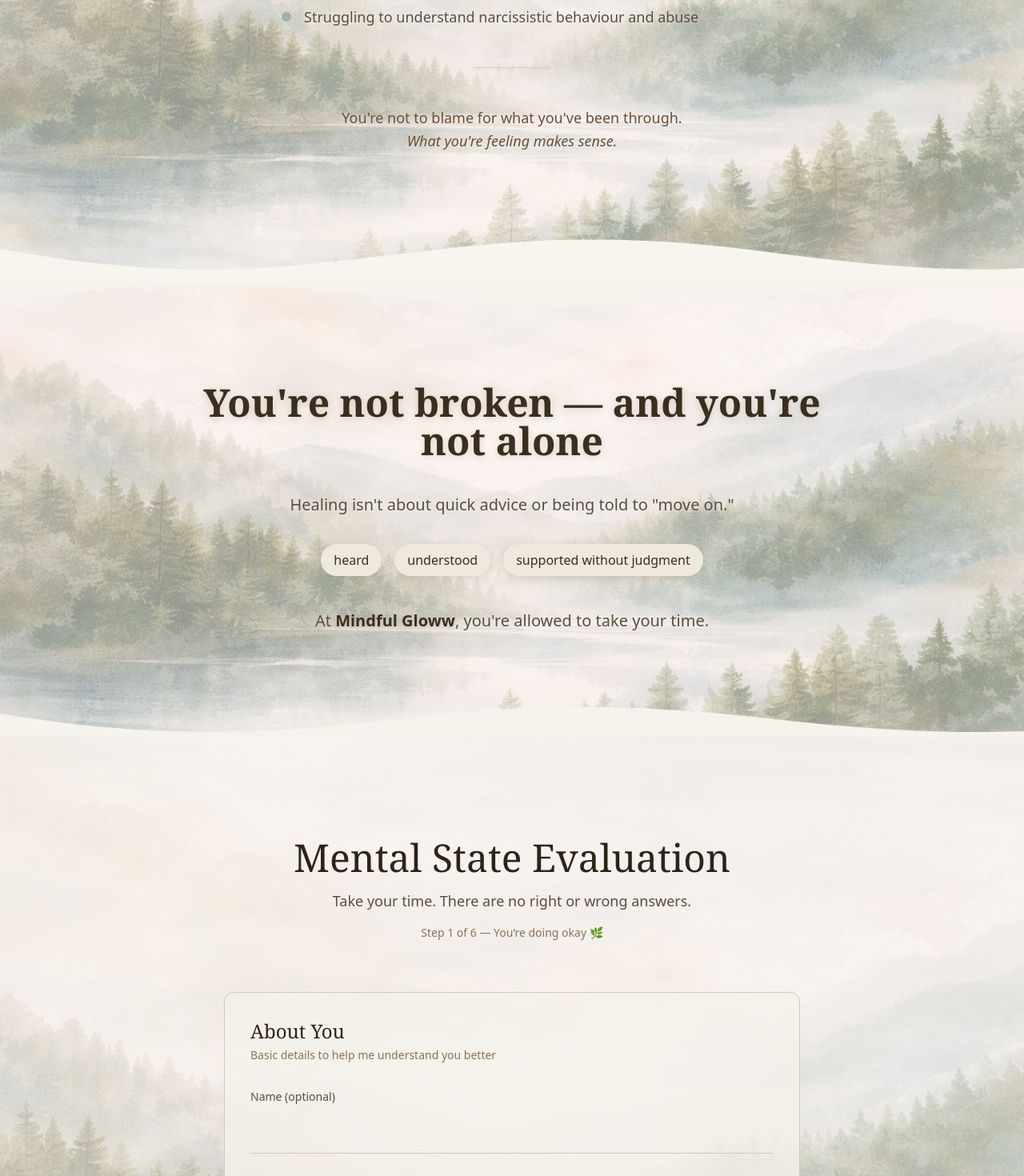
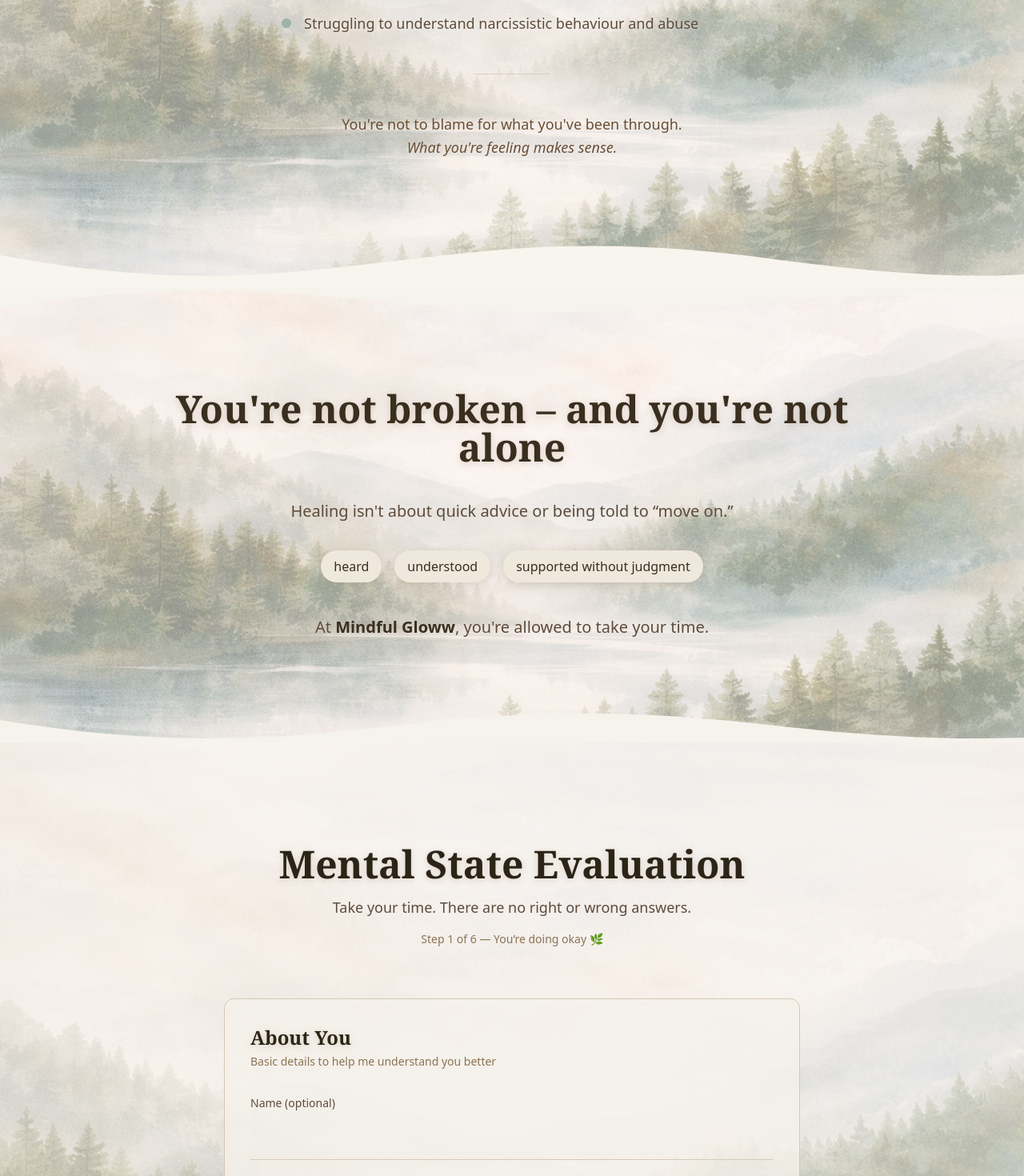
Before and after one commit to AnklyticX-Dev/mindful-gloww, a Next.js app: page / in a window 1280 px wide. Shown: the part 1140-2610 px from the top of the page at 80% size. Built offline with nearby package versions, Linux system fonts and the light colour scheme.

Commit message:
Followed  Simentic heirachy

```diff
--- a/app/components/home/Empathy.tsx
+++ b/app/components/home/Empathy.tsx
@@ -10,24 +10,18 @@ export default function Empathy() {
       id="empathy"
       className="relative w-full overflow-hidden"
       aria-labelledby="empathy-heading"
-      role="region"
-      aria-label="Empathy and support section"
     >
-      {/* ================= TOP WAVE (FIXED – NO SLAB) ================= */}
+      {/* ================= TOP WAVE ================= */}
       <div
         className="absolute top-0 left-0 w-full z-20 pointer-events-none"
         aria-hidden="true"
-        role="presentation"
       >
         <svg
           viewBox="0 0 1440 80"
           preserveAspectRatio="none"
           className="w-full h-[80px]"
-          aria-hidden="true"
           focusable="false"
-          role="presentation"
         >
-          <title id="top-wave-title">Decorative top wave</title>
           <path
             fill="#F6F2EC"
             d="
@@ -42,38 +36,30 @@ export default function Empathy() {
         </svg>
       </div>
 
-      {/* ================= BACKGROUND IMAGE ================= */}
-      <div
-        className="absolute inset-0 z-0"
-        aria-hidden="true"
-        role="presentation"
-      >
+      {/* ================= BACKGROUND ================= */}
+      <div className="absolute inset-0 z-0" aria-hidden="true">
         <Image
           src="/bg.jpeg"
-          alt="Gentle textured background with soft patterns"
+          alt=""
           fill
           priority
           className="object-cover object-center"
-          aria-hidden="true"
           sizes="100vw"
         />
-
-        {/* Soft contrast overlay (no color change) */}
         <div
           className="absolute inset-0 bg-[#F6F2EC]/70 md:bg-[#F6F2EC]/45"
           aria-hidden="true"
-          role="presentation"
         />
       </div>
 
-      {/* ================= MAIN CONTENT ================= */}
+      {/* ================= CONTENT ================= */}
       <div className="relative z-10 max-w-4xl mx-auto px-6 pt-32 pb-32 text-center">
-        {/* ================= HEADING WITH EMPATHY GLOW ================= */}
-        <h2
+        {/* ================= HEADING (H3 – SAME VISUAL SIZE) ================= */}
+    <h3
   id="empathy-heading"
   className="
     font-serif
-            text-3xl sm:text-4xl md:text-5xl
+    text-6xl sm:text-5xl
     text-[#3A2E1F]
     mb-10
     font-semibold
@@ -84,36 +70,20 @@ export default function Empathy() {
       0_0_44px_rgba(139,115,85,0.12)
     ]
   "
-          tabIndex={0}
-          aria-label="Message: You're not broken — and you're not alone"
 >
-          You're not broken — and you're not alone
-        </h2>
+  You're not broken – and you're not alone
+</h3>
+
 
         {/* ================= SUPPORTING TEXT ================= */}
-        <p
-          className="
-            text-lg sm:text-xl
-            text-[#5D4C3B]
-            leading-relaxed
-            mb-8
-            max-w-3xl
-            mx-auto
-            drop-shadow-[0_1px_3px_rgba(255,255,255,0.6)]
-          "
-          tabIndex={0}
-        >
-          Healing isn't about quick advice or being told to "move on."
+        <p className="text-lg sm:text-xl text-[#5D4C3B] leading-relaxed mb-8 max-w-3xl mx-auto">
+          Healing isn't about quick advice or being told to “move on.”
         </p>
 
-        {/* ================= EMPATHY WORD PILLS ================= */}
-        <div
-          className="flex flex-wrap justify-center gap-3 sm:gap-4 mb-10"
-          role="list"
-          aria-label="Ways you will feel in our care"
-        >
-          {wordItems.map((word, index) => (
-            <span
+        {/* ================= EMPATHY LIST ================= */}
+        <ul className="flex flex-wrap justify-center gap-3 sm:gap-4 mb-10">
+          {wordItems.map((word) => (
+            <li
               key={word}
               className="
                 px-4 py-2
@@ -124,78 +94,36 @@ export default function Empathy() {
                 text-sm sm:text-base
                 drop-shadow-[0_2px_6px_rgba(139,115,85,0.25)]
               "
-              role="listitem"
-              tabIndex={0}
-              aria-label={`You will feel ${word}`}
-              onKeyDown={(e) => {
-                // Allow keyboard navigation through items
-                if (e.key === 'Enter' || e.key === ' ') {
-                  e.preventDefault();
-                  // Optionally add focus management for keyboard users
-                  const nextIndex = index < wordItems.length - 1 ? index + 1 : 0;
-                  (document.querySelectorAll('[role="listitem"]')[nextIndex] as HTMLElement)?.focus();
-                }
-              }}
             >
               {word}
-            </span>
+            </li>
           ))}
-        </div>
+        </ul>
 
         {/* ================= BRAND LINE ================= */}
-        <p
-          className="
-            text-lg sm:text-xl
-            text-[#5D4C3B]
-            leading-relaxed
-            max-w-3xl
-            mx-auto
-            drop-shadow-[0_1px_3px_rgba(255,255,255,0.5)]
-          "
-          tabIndex={0}
-        >
-          At{" "}
-          <span
-            className="
-              font-semibold
-              text-[#3A2E1F]
-              drop-shadow-[0_1px_2px_rgba(139,115,85,0.25)]
-              [text-shadow:0_0_8px_rgba(139,115,85,0.2)]
-            "
-            aria-label="Brand name: Mindful Gloww"
-          >
-            Mindful Gloww
-          </span>
+        <p className="text-lg sm:text-xl text-[#5D4C3B] leading-relaxed max-w-3xl mx-auto">
+          At <span className="font-semibold text-[#3A2E1F]">Mindful Gloww</span>
           , you're allowed to take your time.
         </p>
 
-        {/* ================= HIDEN CONTEXT FOR SCREEN READERS ================= */}
+        {/* ================= SCREEN READER CONTEXT ================= */}
         <div className="sr-only" aria-live="polite">
-          <p>
-            This section emphasizes that healing is a personal journey where you will be heard,
-            understood, and supported without judgment.
-          </p>
-          <p>
-            At Mindful Gloww, we believe in compassionate support at your own pace.
-          </p>
+          This section reassures visitors that healing happens through empathy,
+          patience, and non-judgmental support.
         </div>
       </div>
 
-      {/* ================= BOTTOM WAVE (MATCHED) ================= */}
+      {/* ================= BOTTOM WAVE ================= */}
       <div
         className="absolute bottom-0 left-0 w-full z-20 pointer-events-none"
         aria-hidden="true"
-        role="presentation"
       >
         <svg
           viewBox="0 0 1440 80"
           preserveAspectRatio="none"
           className="w-full h-[80px]"
-          aria-hidden="true"
           focusable="false"
-          role="presentation"
         >
-          <title id="bottom-wave-title">Decorative bottom wave</title>
           <path
             fill="#F6F2EC"
             d="
--- a/app/components/home/Hero.tsx
+++ b/app/components/home/Hero.tsx
@@ -9,26 +9,26 @@ export default function Hero() {
       className="relative w-full min-h-screen overflow-hidden"
       aria-labelledby="hero-heading"
       role="banner"
-      aria-label="Hero section: Find clarity and feel safe again"
     >
       {/* ================= BACKGROUND IMAGE ================= */}
       <div
         className="absolute inset-0 z-0"
         aria-hidden="true"
-        role="presentation"
       >
         <Image
           src="/bg.png"
-          alt="Soft textured background with gentle patterns for Mindful Gloww"
+          alt=""
           fill
           priority
           className="object-cover object-left"
-          aria-hidden="true"
           sizes="100vw"
         />
 
-        {/* Soft contrast wash (same palette, improves text clarity) */}
-
+        {/* MOBILE ONLY contrast overlay */}
+        <div
+          className="absolute inset-0 bg-[#F8F7F5]/65 md:hidden"
+          aria-hidden="true"
+        />
       </div>
 
       {/* ================= HERO CONTENT ================= */}
@@ -46,9 +46,8 @@ export default function Hero() {
           lg:translate-y-[14vh]
           lg:pl-[10%]
         "
-        role="main"
       >
-        {/* ================= MAIN HEADLINE ================= */}
+        {/* ================= MAIN HEADING (ONLY H1) ================= */}
         <motion.h1
           id="hero-heading"
           initial={{ opacity: 0, y: 18 }}
@@ -69,13 +68,11 @@ export default function Hero() {
               0_0_56px_rgba(179,106,76,0.14)
             ]
           "
-          tabIndex={0}
-          aria-label="Main message: Find clarity. Feel safe again."
         >
           Find clarity. Feel safe again.
         </motion.h1>
 
-        {/* ================= SUB HEADLINE ================= */}
+        {/* ================= SUB HEADING ================= */}
         <motion.p
           initial={{ opacity: 0, y: 10 }}
           animate={{ opacity: 1, y: 0 }}
@@ -87,13 +84,7 @@ export default function Hero() {
             mb-6
             max-w-[520px]
             drop-shadow-[0_1px_3px_rgba(179,106,76,0.25)]
-            [text-shadow:
-              0_0_10px_rgba(179,106,76,0.22),
-              0_0_20px_rgba(179,106,76,0.14)
-            ]
           "
-          tabIndex={0}
-          aria-label="Invitation: Come back to yourself."
         >
           Come back to yourself.
         </motion.p>
@@ -109,17 +100,14 @@ export default function Hero() {
             max-w-[640px]
             mb-10
             leading-relaxed
-            drop-shadow-[0_1px_3px_rgba(255,255,255,0.6)]
           "
-          tabIndex={0}
         >
           If you're feeling emotionally drained, confused, or stuck,
-          <span className="sr-only">Mindful Gloww</span>
-          <span aria-hidden="true"> Mindful Gloww </span>
+          <span className="sr-only"> Mindful Gloww </span>
           is here to guide you towards healing.
         </motion.p>
 
-        {/* ================= CTA BUTTON ================= */}
+        {/* ================= CTA ================= */}
         <motion.div
           initial={{ opacity: 0 }}
           animate={{ opacity: 1 }}
@@ -139,53 +127,35 @@ export default function Hero() {
               shadow-lg
               hover:bg-[#9E5C41]
               transition
-              drop-shadow-[0_6px_18px_rgba(179,106,76,0.45)]
-              hover:drop-shadow-[0_10px_30px_rgba(179,106,76,0.55)]
-              focus:outline-none focus:ring-2 focus:ring-[#B36A4C] focus:ring-offset-4
+              focus:outline-none
+              focus:ring-2
+              focus:ring-[#B36A4C]
+              focus:ring-offset-4
               focus:ring-offset-[#F8F7F5]
             "
-            aria-label="Book a Confidential Consultation. Opens contact section on same page."
-            role="button"
-            tabIndex={0}
-            onKeyDown={(e) => {
-              if (e.key === 'Enter' || e.key === ' ') {
-                e.preventDefault();
-                document.getElementById('contact')?.scrollIntoView({ behavior: 'smooth' });
-              }
-            }}
           >
             Book a Confidential Consultation
           </motion.a>
-          <div className="sr-only" aria-live="polite">
-            Press Enter or Space to navigate to the contact section.
-          </div>
         </motion.div>
 
-        {/* ================= HIDDEN CONTEXT FOR SCREEN READERS ================= */}
+        {/* ================= SCREEN READER CONTEXT ================= */}
         <div className="sr-only" aria-live="polite">
-          <p>
-            Welcome to Mindful Gloww. This is a safe space for healing from emotional exhaustion,
-            confusion, and trauma. We provide compassionate guidance to help you find clarity
-            and feel safe again.
-          </p>
+          Welcome to Mindful Gloww. This is a safe space for emotional healing,
+          clarity, and trauma-informed support.
         </div>
       </div>
 
-      {/* ================= BOTTOM WAVE (CONSISTENT SYSTEM) ================= */}
+      {/* ================= DECORATIVE WAVE ================= */}
       <div
         className="absolute bottom-0 left-0 w-full z-20 pointer-events-none"
         aria-hidden="true"
-        role="presentation"
       >
         <svg
           viewBox="0 0 1440 80"
           preserveAspectRatio="none"
           className="w-full h-[80px]"
-          aria-hidden="true"
           focusable="false"
-          role="presentation"
         >
-          <title id="bottom-wave-title">Decorative bottom wave transition</title>
           <path
             fill="#F8F7F5"
             d="
@@ -200,7 +170,7 @@ export default function Hero() {
         </svg>
       </div>
 
-      {/* ================= SKIP TO MAIN CONTENT LINK (FOR KEYBOARD USERS) ================= */}
+      {/* ================= SKIP LINK ================= */}
       <a
         href="#main-content"
         className="
@@ -212,7 +182,6 @@ export default function Hero() {
           px-4 py-2
           rounded
           z-50
-          focus:outline-none focus:ring-2 focus:ring-[#B36A4C] focus:ring-offset-2
         "
       >
         Skip to main content
--- a/app/components/home/Problem.tsx
+++ b/app/components/home/Problem.tsx
@@ -9,20 +9,17 @@ export default function Problem() {
       id: 1,
       text: "Questioning your reality after a toxic relationship",
       color: "#9FB3A6",
-      ariaLabel: "Feeling: Questioning your reality after a toxic relationship"
     },
     {
       id: 2,
       text: "Emotionally exhausted and anxious",
       color: "#A7B7AD",
-      ariaLabel: "Feeling: Emotionally exhausted and anxious"
     },
     {
       id: 3,
       text: "Struggling to understand narcissistic behaviour and abuse",
       color: "#9FB3A6",
-      ariaLabel: "Feeling: Struggling to understand narcissistic behaviour and abuse"
-    }
+    },
   ];
 
   return (
@@ -30,41 +27,35 @@ export default function Problem() {
       id="problem"
       className="relative w-full overflow-hidden"
       aria-labelledby="problem-heading"
-      role="region"
-      aria-label="Common feelings and experiences section"
     >
       {/* ================= BACKGROUND IMAGE ================= */}
       <div
         className="absolute inset-0 z-0"
         aria-hidden="true"
-        role="presentation"
       >
         <Image
           src="/bg.jpeg"
-          alt="Soft watercolor background with gentle textures"
+          alt=""
           fill
           priority
           className="object-cover object-center"
-          aria-hidden="true"
           sizes="100vw"
         />
 
-        {/* Soft contrast wash (same palette, improves readability) */}
         <div
           className="absolute inset-0 bg-[#F8F4EE]/65 md:bg-[#F8F4EE]/45"
           aria-hidden="true"
-          role="presentation"
         />
       </div>
 
       {/* ================= CONTENT ================= */}
       <div className="relative z-10 max-w-3xl mx-auto px-6 pt-40 pb-40 text-center">
-        {/* ================= HEADING ================= */}
+        {/* ================= SECTION HEADING (H2) ================= */}
        <h2
   id="problem-heading"
   className="
     font-serif
-            text-3xl sm:text-4xl
+    text-6xl sm:text-5xl
     text-[#3A2E1F]
     mb-10
     font-semibold
@@ -74,45 +65,28 @@ export default function Problem() {
       0_0_22px_rgba(139,115,85,0.14)
     ]
   "
-          tabIndex={0}
-          aria-label="You might be feeling these common experiences"
 >
-          You might be feeling…
+  You might feel like…
 </h2>
 
-        {/* ================= LIST ================= */}
-        <ul
-          className="space-y-6 max-w-xl mx-auto text-left"
-          role="list"
-          aria-label="List of common feelings and experiences"
-        >
+
+        {/* ================= LIST OF FEELINGS ================= */}
+        <ul className="space-y-6 max-w-xl mx-auto text-left">
           {feelings.map((feeling, index) => (
             <motion.li
               key={feeling.id}
               className="flex items-start gap-4 text-[#5D4C3B]"
-              role="listitem"
-              tabIndex={0}
               initial={{ opacity: 0, x: -20 }}
               whileInView={{ opacity: 1, x: 0 }}
               viewport={{ once: true }}
               transition={{ duration: 0.5, delay: index * 0.1 }}
-              onKeyDown={(e) => {
-                if (e.key === 'Enter' || e.key === ' ') {
-                  e.preventDefault();
-                  const nextIndex = index < feelings.length - 1 ? index + 1 : 0;
-                  (document.querySelectorAll('[role="listitem"]')[nextIndex] as HTMLElement)?.focus();
-                }
-              }}
             >
-              {/* Bullet point */}
+              {/* Decorative bullet */}
               <span
                 className="mt-2 w-3 h-3 rounded-full flex-shrink-0"
                 style={{ backgroundColor: feeling.color }}
                 aria-hidden="true"
-                role="presentation"
-              >
-                <span className="sr-only">Bullet point</span>
-              </span>
+              />
 
               {/* Feeling text */}
               <p
@@ -121,7 +95,6 @@ export default function Problem() {
                   leading-relaxed
                   drop-shadow-[0_1px_3px_rgba(255,255,255,0.6)]
                 "
-                aria-label={feeling.ariaLabel}
               >
                 {feeling.text}
               </p>
@@ -131,28 +104,22 @@ export default function Problem() {
 
         {/* ================= DIVIDER ================= */}
         <div
-          className="w-24 h-px bg-[#D8CFC3] mx-auto my-12 drop-shadow-[0_1px_2px_rgba(139,115,85,0.25)]"
+          className="w-24 h-px bg-[#D8CFC3] mx-auto my-12"
           aria-hidden="true"
-          role="presentation"
         />
 
         {/* ================= REASSURANCE ================= */}
-        <motion.div
+        <motion.p
           initial={{ opacity: 0, y: 20 }}
           whileInView={{ opacity: 1, y: 0 }}
           viewport={{ once: true }}
           transition={{ duration: 0.8 }}
-          role="contentinfo"
-          aria-label="Reassurance message"
-        >
-          <p
           className="
             text-base sm:text-lg
             text-[#6B4E32]
             leading-relaxed
             drop-shadow-[0_1px_3px_rgba(255,255,255,0.55)]
           "
-            tabIndex={0}
         >
           You're not to blame for what you've been through.
           <br />
@@ -164,40 +131,30 @@ export default function Problem() {
                 0_0_18px_rgba(139,115,85,0.15)
               ]
             "
-              aria-label="Important reassurance: What you're feeling makes sense."
           >
             What you're feeling makes sense.
           </span>
-          </p>
-        </motion.div>
+        </motion.p>
 
-        {/* ================= HIDDEN CONTEXT FOR SCREEN READERS ================= */}
+        {/* ================= SCREEN READER CONTEXT ================= */}
         <div className="sr-only" aria-live="polite">
-          <p>
-            This section acknowledges common feelings people experience after difficult relationships,
-            including questioning reality, emotional exhaustion, and struggling to understand abuse dynamics.
-          </p>
-          <p>
-            The message emphasizes that these feelings are valid and understandable responses to trauma.
-          </p>
+          This section acknowledges common emotional experiences following
+          difficult or abusive relationships and reassures visitors that
+          their feelings are valid and understandable.
         </div>
       </div>
 
-      {/* ================= BOTTOM WAVE (SECTION END) ================= */}
+      {/* ================= DECORATIVE WAVE ================= */}
       <div
         className="absolute bottom-0 left-0 w-full z-20 pointer-events-none"
         aria-hidden="true"
-        role="presentation"
       >
         <svg
           viewBox="0 0 1440 120"
           preserveAspectRatio="none"
           className="w-full h-[120px]"
-          aria-hidden="true"
           focusable="false"
-          role="presentation"
         >
-          <title id="bottom-wave-title">Decorative bottom wave transition</title>
           <path
             fill="#F8F4EE"
             d="
--- a/app/components/home/form.tsx
+++ b/app/components/home/form.tsx
@@ -42,9 +42,26 @@ export default function Questionnaire() {
       <div className="relative z-10 max-w-3xl mx-auto px-6 py-32">
         {/* Header */}
         <div className="text-center mb-16">
-          <h2 className="text-4xl md:text-5xl font-serif text-[#2C2416] mb-4">
-            Mental State Evaluation
-          </h2>
+<h4
+  className="
+    font-serif
+    text-6xl sm:text-5xl
+    font-semibold
+    text-[#2C2416]
+    mb-4
+    drop-shadow-[0_2px_4px_rgba(139,115,85,0.25)]
+    [text-shadow:
+      0_0_10px_rgba(139,115,85,0.25),
+      0_0_22px_rgba(139,115,85,0.18),
+      0_0_44px_rgba(139,115,85,0.12)
+    ]
+  "
+>
+  Mental State Evaluation
+</h4>
+
+
+
           <p className="text-[#5D4C3B] text-lg">
             Take your time. There are no right or wrong answers.
           </p>
@@ -64,7 +81,11 @@ export default function Questionnaire() {
                 title="About You"
                 subtitle="Basic details to help me understand you better"
               >
-                <Input label="Name (optional)" name="name" onChange={handleChange} />
+                <Input
+                  label="Name (optional)"
+                  name="name"
+                  onChange={handleChange}
+                />
                 <Input label="Age" name="age" onChange={handleChange} />
                 <Select
                   label="Gender"
@@ -98,9 +119,21 @@ export default function Questionnaire() {
                 title="Emotions & Mood"
                 subtitle="Your emotional responses and patterns"
               >
-                <EmotionSlider label="Irritation" name="irritation" onChange={handleChange} />
-                <EmotionSlider label="Anger outbursts" name="anger" onChange={handleChange} />
-                <EmotionSlider label="Mood swings" name="mood" onChange={handleChange} />
+                <EmotionSlider
+                  label="Irritation"
+                  name="irritation"
+                  onChange={handleChange}
+                />
+                <EmotionSlider
+                  label="Anger outbursts"
+                  name="anger"
+                  onChange={handleChange}
+                />
+                <EmotionSlider
+                  label="Mood swings"
+                  name="mood"
+                  onChange={handleChange}
+                />
               </Section>
             )}
 
@@ -109,9 +142,21 @@ export default function Questionnaire() {
                 title="Anxiety & Body"
                 subtitle="Physical or anxious responses you may notice"
               >
-                <YesNo label="Sleep disturbance" name="sleep" onChange={handleChange} />
-                <YesNo label="Anxiety symptoms" name="anxiety" onChange={handleChange} />
-                <YesNo label="Panic attacks" name="panic" onChange={handleChange} />
+                <YesNo
+                  label="Sleep disturbance"
+                  name="sleep"
+                  onChange={handleChange}
+                />
+                <YesNo
+                  label="Anxiety symptoms"
+                  name="anxiety"
+                  onChange={handleChange}
+                />
+                <YesNo
+                  label="Panic attacks"
+                  name="panic"
+                  onChange={handleChange}
+                />
               </Section>
             )}
 
@@ -144,11 +189,7 @@ export default function Questionnaire() {
             {/* Navigation */}
             <div className="flex justify-between pt-8">
               {step > 1 && (
-                <button
-                  type="button"
-                  onClick={prev}
-                  className="text-[#8B7355]"
-                >
+                <button type="button" onClick={prev} className="text-[#8B7355]">
                   ← Back
                 </button>
               )}
@@ -191,11 +232,26 @@ function Section({
   return (
     <div className="bg-[#F6F2EC]/80 border border-[#D6C8B5] rounded-xl p-8 space-y-8">
       <div>
-        <h3 className="text-2xl font-serif text-[#2C2416]">{title}</h3>
-        {subtitle && (
-          <p className="text-sm text-[#8B7355] mt-1">{subtitle}</p>
-        )}
+        {/* ✅ H4 — correct hierarchy, same size */}
+        <h4
+          className="
+    font-serif
+    text-2xl
+    font-semibold
+    text-[#2C2416]
+    drop-shadow-[0_2px_4px_rgba(139,115,85,0.25)]
+    [text-shadow:
+      0_0_8px_rgba(139,115,85,0.22),
+      0_0_18px_rgba(139,115,85,0.14)
+    ]
+  "
+        >
+          {title}
+        </h4>
+
+        {subtitle && <p className="text-sm text-[#8B7355] mt-1">{subtitle}</p>}
       </div>
+
       {children}
     </div>
   );
```
Also changed, not shown: app/components/home/CTA.tsx (+5 -2 lines), app/components/home/Guide.tsx (+17 -9 lines), app/components/home/Plan.tsx (+4 -3 lines), app/components/home/Questionare.tsx (+25 -14 lines), app/components/home/Specialisation.tsx (+4 -3 lines). Lines whose indentation alone changed are shown as unchanged.
